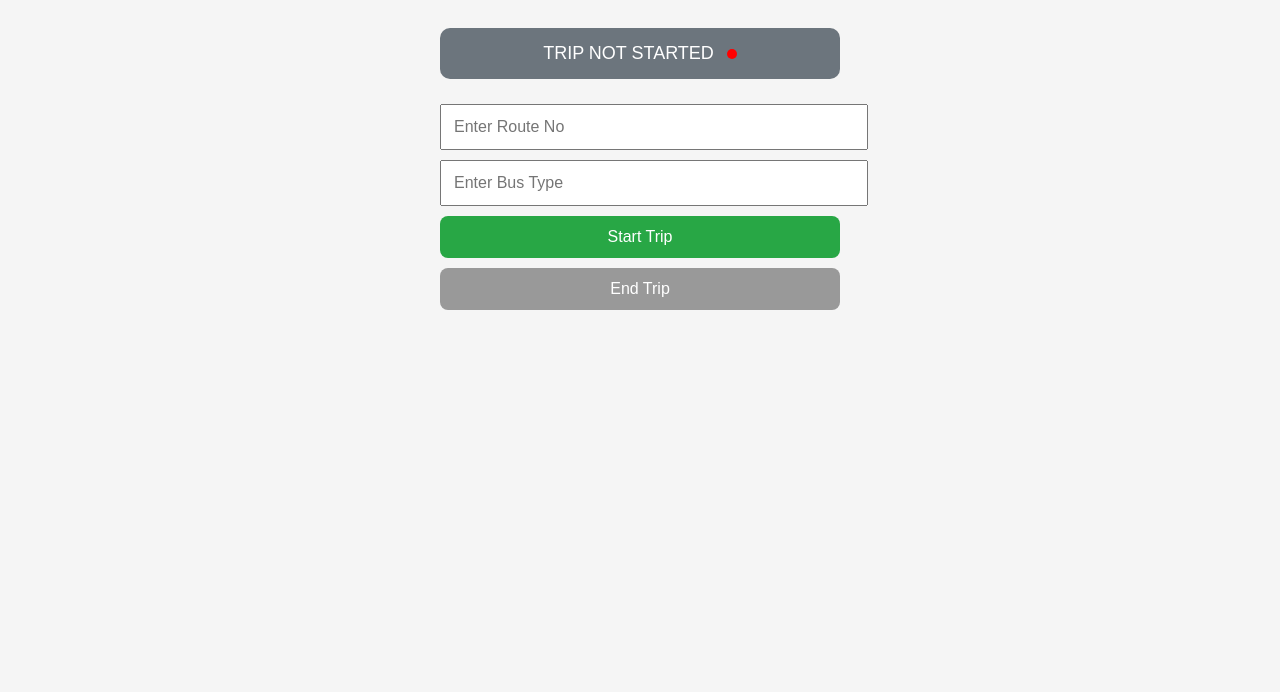
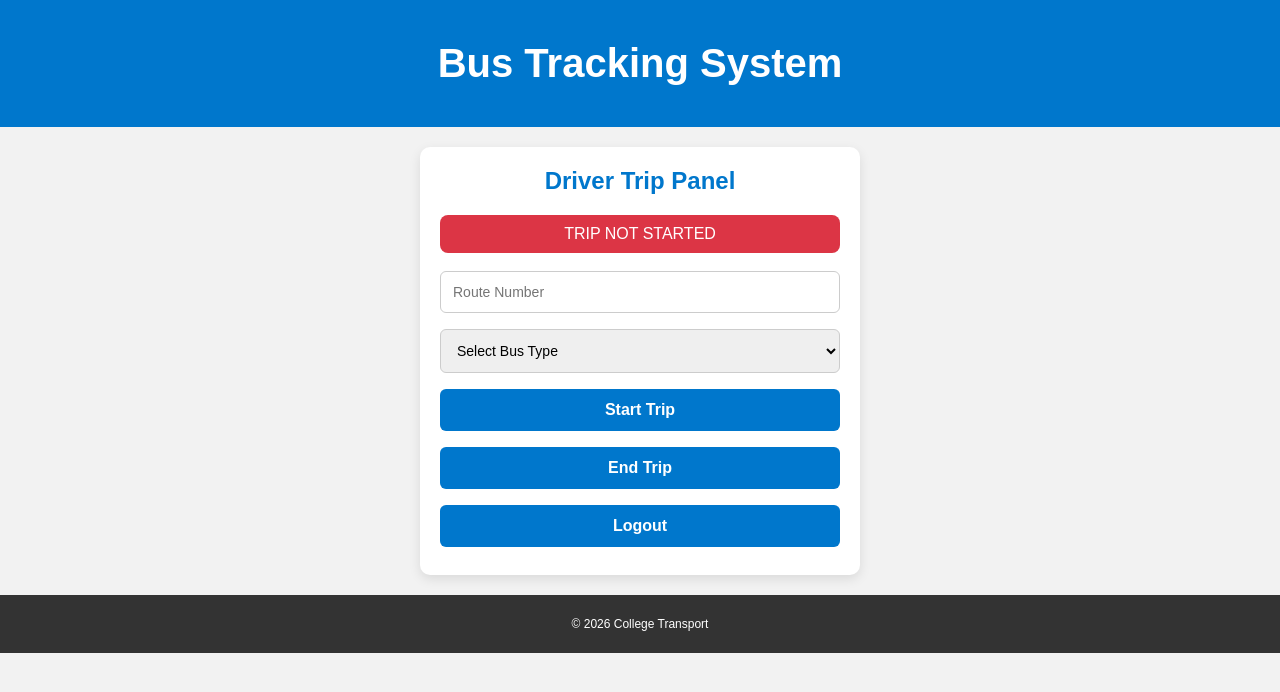
Before and after one commit to Pruthivi11/bus_tracking, a Flask app: page /driver in a window 1280 px wide. Shown: the top 692 px of the page. Run offline with Flask 3, Linux system fonts and the light colour scheme; the visitor is signed in with stand-in values (Sample User, id 1).

Commit message:
updated in driver's UI

```diff
--- a/static/driver.js
+++ b/static/driver.js
@@ -1,54 +1,47 @@
 let watchId = null;
 let tripActive = false;
 
-const tripCard = document.getElementById("tripStatusCard");
-const statusDot = document.getElementById("statusDot");
+const tripStatus = document.getElementById("tripStatus");
 const startBtn = document.getElementById("startBtn");
 const endBtn = document.getElementById("endBtn");
 
-function updateCard(text, color, online = false) {
-    tripCard.childNodes[0].nodeValue = text + " ";
-    tripCard.style.backgroundColor = color;
-
-    if (online) {
-        statusDot.classList.add("online");
-    } else {
-        statusDot.classList.remove("online");
-    }
+function setStatus(text, color) {
+  tripStatus.textContent = text;
+  tripStatus.style.background = color;
 }
 
 function startTrip() {
   const route = document.getElementById("route").value.trim();
-    const busType = document.getElementById("busType").value.trim();
+  const busType = document.getElementById("busType").value;
 
   if (!route || !busType) {
-        alert("Enter route and bus type");
+    alert("Enter route and select bus type");
     return;
   }
 
   tripActive = true;
 
-    updateCard("TRIP STARTED", "#28a745", true);
-
+  setStatus("TRIP STARTED", "#007bff"); // 🔵 blue active
   startBtn.disabled = true;
   endBtn.disabled = false;
 
-    watchId = navigator.geolocation.watchPosition(position => {
+  watchId = navigator.geolocation.watchPosition(pos => {
 
     if (!tripActive) return;
 
     const data = {
       route: route,
       busType: busType,
-            lat: position.coords.latitude,
-            lng: position.coords.longitude
+      lat: pos.coords.latitude,
+      lng: pos.coords.longitude,
+      time: new Date().toISOString()
     };
 
     fetch("/location", {
       method: "POST",
       headers: { "Content-Type": "application/json" },
       body: JSON.stringify(data)
-        }).catch(err => console.log("Location error:", err));
+    }).catch(err => console.log("Location send error:", err));
 
   }, err => {
     console.log("GPS error:", err);
@@ -65,8 +58,7 @@ function endTrip() {
 
   tripActive = false;
 
-    updateCard("TRIP ENDED", "#dc3545", false);
-
+  setStatus("TRIP ENDED", "#dc3545"); // 🔴 red
   startBtn.disabled = false;
   endBtn.disabled = true;
 
@@ -81,3 +73,7 @@ function endTrip() {
     body: JSON.stringify({ route: route })
   }).catch(err => console.log("End trip error:", err));
 }
+
+function logout() {
+  window.location.href = "/logout";
+}
--- a/templates/driver.html
+++ b/templates/driver.html
@@ -1,87 +1,45 @@
 <!DOCTYPE html>
 <html>
 <head>
-    <title>Driver Panel</title>
-    <meta name="viewport" content="width=device-width, initial-scale=1.0">
-    <style>
-        body {
-            font-family: Arial, sans-serif;
-            padding: 20px;
-            background: #f5f5f5;
-        }
-
-        .container {
-            max-width: 400px;
-            margin: auto;
-        }
-
-        input, button {
-            width: 100%;
-            padding: 12px;
-            margin-top: 10px;
-            font-size: 16px;
-        }
-
-        button {
-            border: none;
-            border-radius: 8px;
-            cursor: pointer;
-        }
-
-        #startBtn {
-            background: #28a745;
-            color: white;
-        }
-
-        #endBtn {
-            background: #dc3545;
-            color: white;
-        }
-
-        #endBtn:disabled {
-            background: #999;
-        }
-
-        .trip-card {
-            padding: 15px;
-            font-size: 18px;
-            text-align: center;
-            background: #6c757d;
-            color: white;
-            border-radius: 10px;
-            margin-bottom: 15px;
-        }
-
-        .status-dot {
-            height: 10px;
-            width: 10px;
-            border-radius: 50%;
-            display: inline-block;
-            margin-left: 8px;
-            background: red;
-        }
-
-        .online {
-            background: #28a745;
-        }
-    </style>
+  <meta charset="UTF-8">
+  <title>Bus Tracking System</title>
+  <meta name="viewport" content="width=device-width, initial-scale=1.0">
+  <link rel="stylesheet" href="/static/style.css">
 </head>
 <body>
 
-<div class="container">
+<header class="navbar">
+  <h1>Bus Tracking System</h1>
+</header>
 
-    <div id="tripStatusCard" class="trip-card">
-        TRIP NOT STARTED
-        <span id="statusDot" class="status-dot"></span>
-    </div>
+<div class="card">
 
-    <input type="text" id="route" placeholder="Enter Route No">
-    <input type="text" id="busType" placeholder="Enter Bus Type">
+  <h2>Driver Trip Panel</h2>
 
-    <button id="startBtn" onclick="startTrip()">Start Trip</button>
-    <button id="endBtn" onclick="endTrip()" disabled>End Trip</button>
+  <!-- 🔴 Trip Status Banner -->
+  <div id="tripStatus"
+       style="background:#dc3545;color:white;padding:10px;border-radius:8px;margin-bottom:10px;text-align:center;">
+    TRIP NOT STARTED
+  </div>
+
+  <input id="route" placeholder="Route Number">
+
+  <select id="busType">
+    <option value="">Select Bus Type</option>
+    <option value="boys">Boys</option>
+    <option value="girls">Girls</option>
+    <option value="common">Common</option>
+  </select>
+
+  <button id="startBtn" onclick="startTrip()">Start Trip</button>
+  <button id="endBtn" onclick="endTrip()" disabled>End Trip</button>
+  <button onclick="logout()">Logout</button>
 
 </div>
+
+<footer class="footer">
+  <p>&copy; 2026 College Transport</p>
+</footer>
 
 <script src="/static/driver.js"></script>
 </body>
```
Lines whose indentation alone changed are shown as unchanged.
